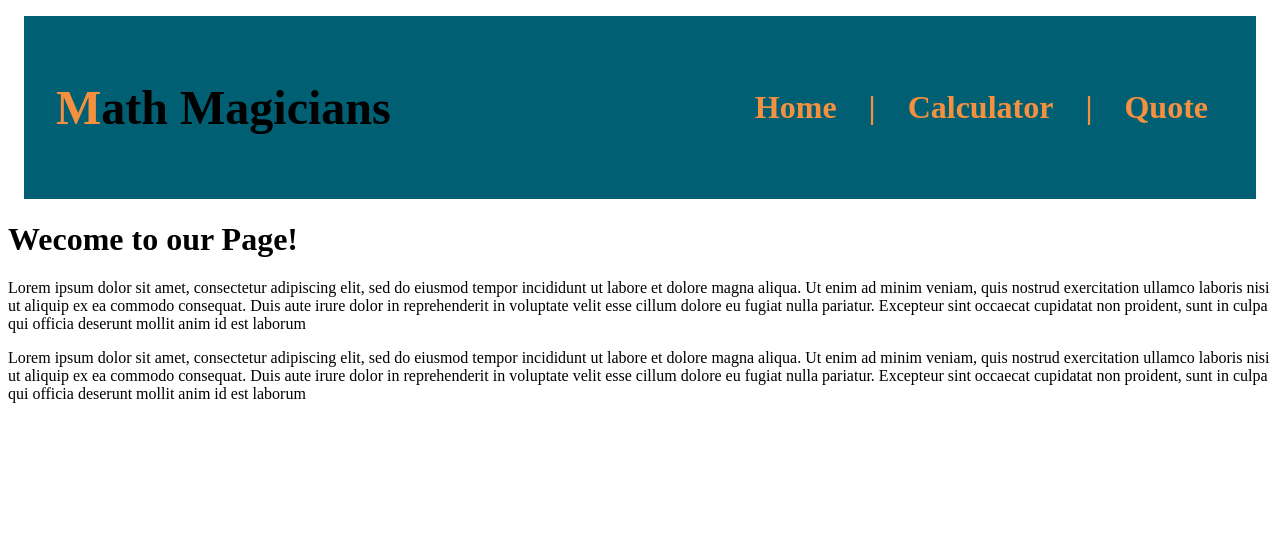
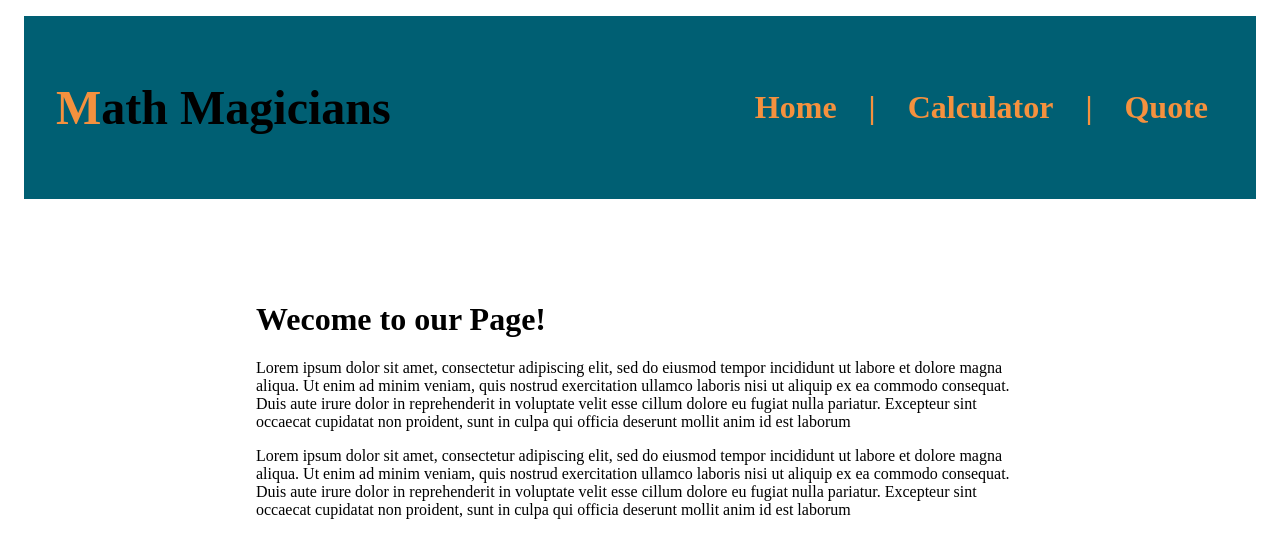
Before and after one commit to mike2611/math-magicians, a React (Create React App) app: page / in a window 1280 px wide. Shown: the top 558 px of the page. Built offline with nearby package versions, Linux system fonts and the light colour scheme.

Commit message:
Add styles to Home.css

```diff
--- /dev/null
+++ b/src/components/Home.css
@@ -0,0 +1,18 @@
+.home {
+  display: flex;
+  flex-direction: column;
+  justify-content: center;
+  align-items: center;
+  margin-top: 80px;
+}
+
+.home div {
+  width: 60vw;
+}
+
+
+@media screen and (max-width: 576px) {
+  .home {
+    margin-top: 10px;
+  }
+}
--- a/src/components/Home.js
+++ b/src/components/Home.js
@@ -1,4 +1,7 @@
+import './Home.css';
+
 const Home = () => (
+  <div className="home">
     <div>
       <h1> Wecome to our Page!</h1>
       <p>
@@ -16,6 +19,7 @@
         cupidatat non proident, sunt in culpa qui officia deserunt mollit anim id est laborum
       </p>
     </div>
+  </div>
 );
 
 export default (Home);
```
Lines whose indentation alone changed are shown as unchanged.
